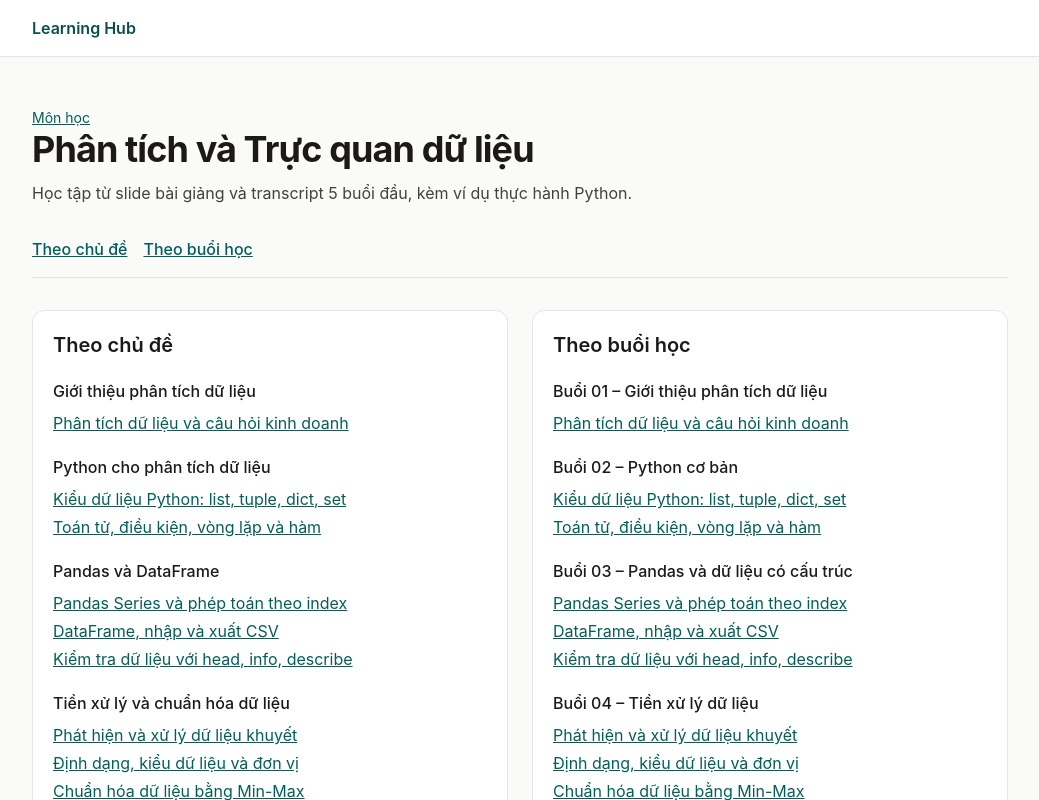
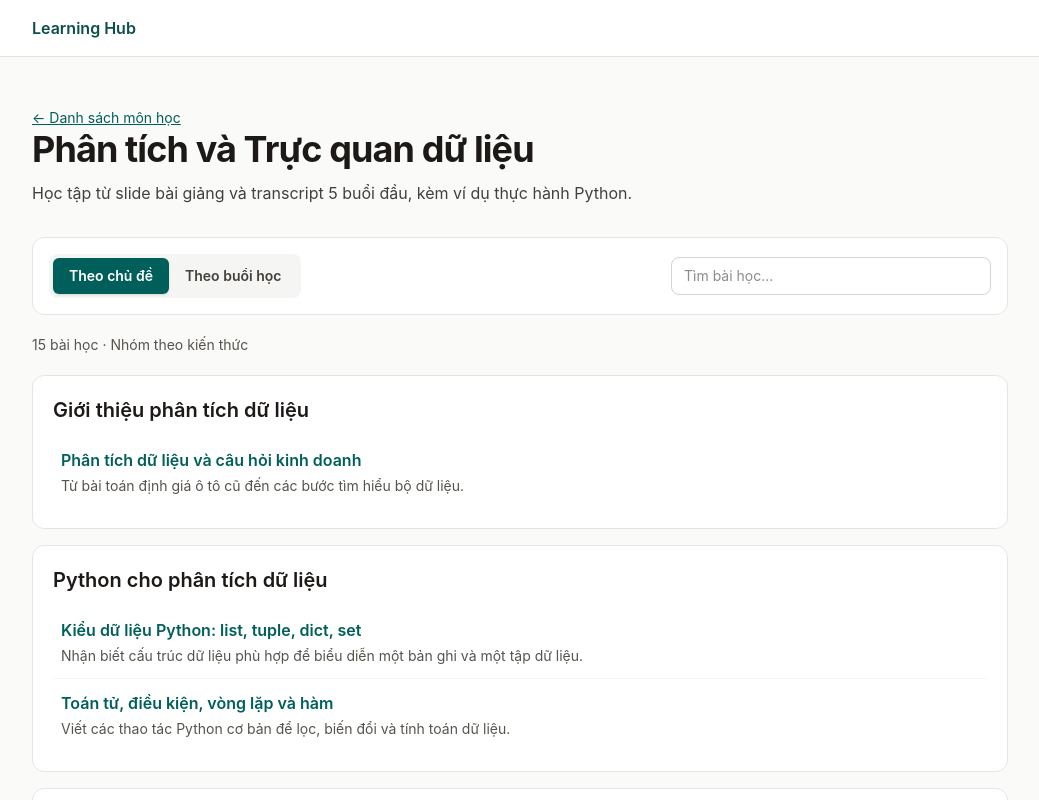
Before and after one commit to trilam1409/learning-hub, a Next.js app: page /courses/data-analytics in a window 1280 px wide. Shown: the top 800 px of the page, without its empty margins (120-1159 px from the left). Built offline with nearby package versions, Linux system fonts and the light colour scheme.

Commit message:
fix(courses): replace anchor shortcuts with working catalog tabs

```diff
--- a/app/courses/[course]/page.tsx
+++ b/app/courses/[course]/page.tsx
@@ -1,5 +1,6 @@
 import Link from "next/link";
 import { notFound } from "next/navigation";
+import { CourseCatalog } from "@/components/learning/course-catalog";
 import { readCatalog } from "@/lib/content/catalog";
 
 export const dynamicParams = false;
@@ -13,61 +14,17 @@ export default async function CoursePage({ params }: { params: Promise<{ course:
   const course = readCatalog().find(({ id }) => id === courseId);
   if (!course) notFound();
 
-  const sections = [
-    {
-      id: "chu-de",
-      title: "Theo chủ đề",
-      groups: course.topics.map((topic) => ({
-        ...topic,
-        lessons: course.lessons.filter((lesson) => lesson.topicIds.includes(topic.id)),
-      })),
-    },
-    {
-      id: "buoi-hoc",
-      title: "Theo buổi học",
-      groups: course.sessions.map((session) => ({
-        ...session,
-        lessons: course.lessons.filter((lesson) => lesson.sessionIds.includes(session.id)),
-      })),
-    },
-  ];
-
   return (
     <div className="space-y-8">
       <div className="space-y-3">
-        <Link className="text-sm text-teal-800 underline" href="/">Môn học</Link>
+        <Link className="text-sm text-teal-800 underline" href="/">← Danh sách môn học</Link>
         <h1 className="text-4xl font-bold tracking-tight">{course.title}</h1>
         <p className="text-stone-700">{course.description}</p>
         {course.chatgptProjectUrl && (
           <Link className="text-teal-800 underline" href={course.chatgptProjectUrl}>Mở ChatGPT Project</Link>
         )}
       </div>
-      <nav aria-label="Cách duyệt bài học" className="flex flex-wrap gap-4 border-b border-stone-200 pb-4">
-        {sections.map((section) => (
-          <a key={section.id} className="font-medium text-teal-800 underline" href={`#${section.id}`}>{section.title}</a>
-        ))}
-      </nav>
-      <div className="grid gap-6 md:grid-cols-2">
-        {sections.map((section) => (
-          <section id={section.id} key={section.id} className="rounded-xl border border-stone-200 bg-white p-5">
-            <h2 className="text-xl font-semibold">{section.title}</h2>
-            {section.groups.map((group) => (
-              <div key={group.id} className="mt-5 space-y-2">
-                <h3 className="font-medium">{group.title}</h3>
-                <ul className="space-y-1">
-                  {group.lessons.map((lesson) => (
-                    <li key={lesson.id}>
-                      <Link className="text-teal-800 underline" href={`/courses/${course.id}/lessons/${lesson.id}`}>
-                        {lesson.title}
-                      </Link>
-                    </li>
-                  ))}
-                </ul>
-              </div>
-            ))}
-          </section>
-        ))}
-      </div>
+      <CourseCatalog courseId={course.id} topics={course.topics} sessions={course.sessions} lessons={course.lessons} />
     </div>
   );
 }
```
